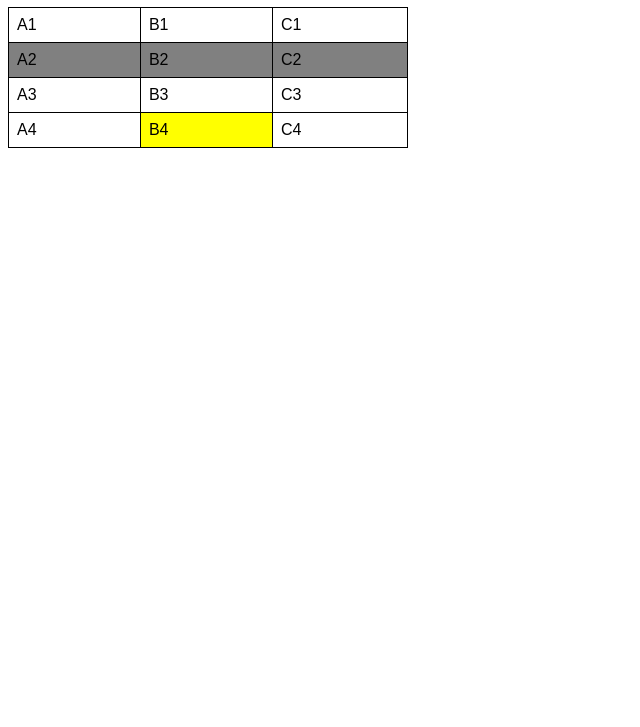
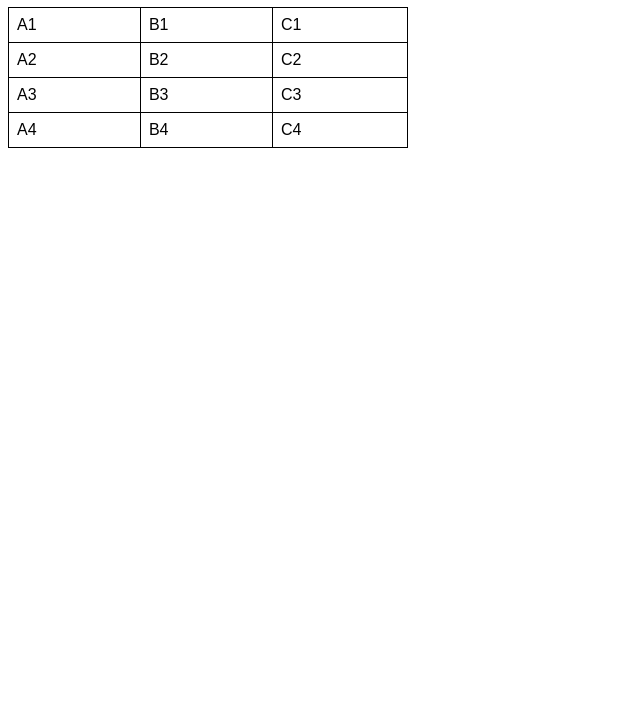
Before and after one commit to LeandroSimioni/html-css, a plain HTML site: page exercicios/ex023/tabela001.html in a window 1280 px wide. Shown: the part 73-800 px from the top of the page, without its empty margins (0-640 px from the left). Drawn offline with Linux system fonts and the light colour scheme.

Commit message:
atualizando

```diff
--- a/exercicios/ex023/tabela001.html
+++ b/exercicios/ex023/tabela001.html
@@ -14,18 +14,11 @@
             border-collapse: collapse
         }
 
-        tr.linha {
-            background-color: gray;
-        }
-
         td {
             border: 1px solid black;
             padding: 8px;
         }
 
-        td.dado {
-            background-color: yellow;
-        }
     </style>
 </head>
 <body>
@@ -44,7 +37,7 @@
             <td>B1</td>
             <td>C1</td>
         </tr>
-        <tr class="linha"> <!--SEGUNDA LINHA-->
+        <tr> <!--SEGUNDA LINHA-->
             <td>A2</td>
             <td>B2</td>
             <td>C2</td>
@@ -56,7 +49,7 @@
         </tr>
         <tr> <!--QUARTA LINHA-->
             <td>A4</td>
-            <td class="dado">B4</td>
+            <td>B4</td>
             <td>C4</td>
         </tr>
 
```
